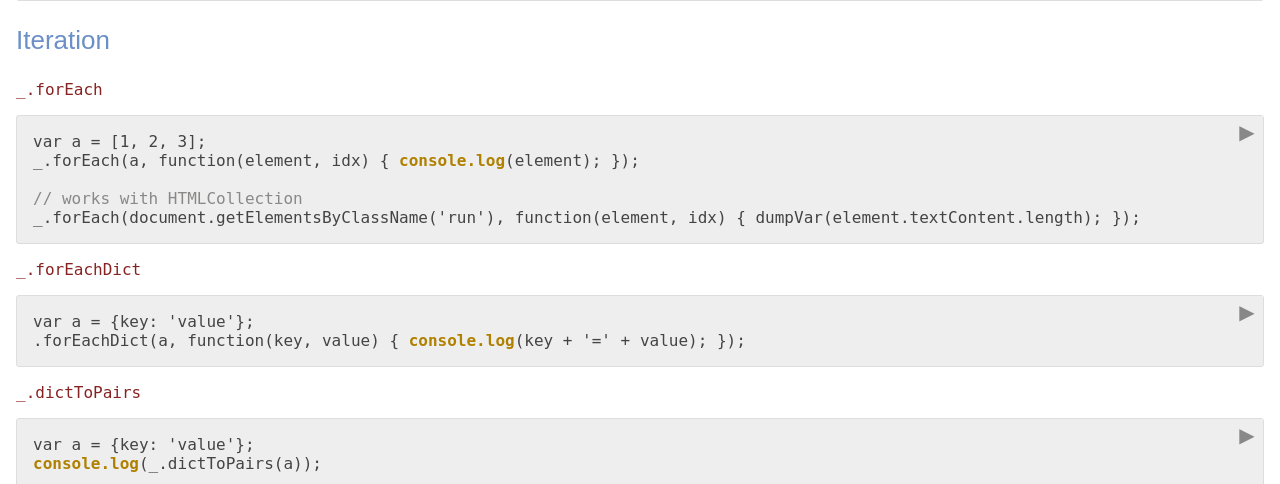
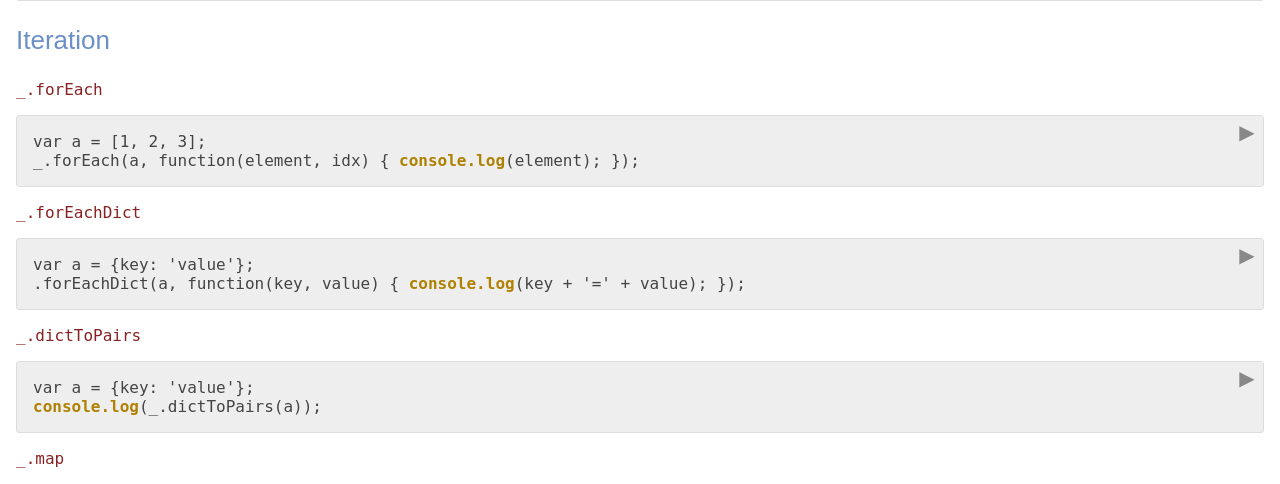
Before and after one commit to mireq/django-ajax-utils, a Django app: template sample_project/templates/utils.html in a window 1280 px wide. Shown: the part 1203-1687 px from the top of the page. Run offline with Django 3.2, Linux system fonts and the light colour scheme; the template is opened without the code that fills it, so the values that code supplies are empty.

Commit message:
Removed example for HTMLCollection

```diff
--- a/sample_project/templates/utils.html
+++ b/sample_project/templates/utils.html
@@ -71,9 +71,6 @@ dumpVar(_.getCookie('time'));
 <pre class="run">
 var a = [1, 2, 3];
 _.forEach(a, function(element, idx) { dumpVar(element); });
-
-// works with HTMLCollection
-_.forEach(document.getElementsByClassName('run'), function(element, idx) { dumpVar(element.textContent.length); });
 </pre>
 
 <p><code>_.forEachDict</code></p>
```
